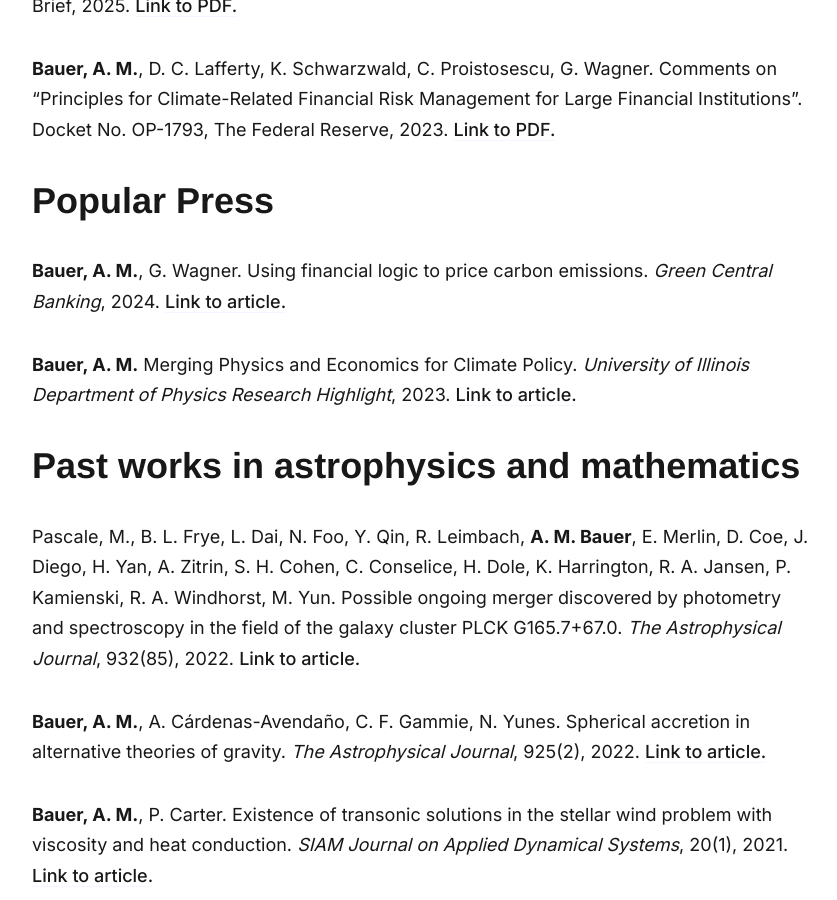
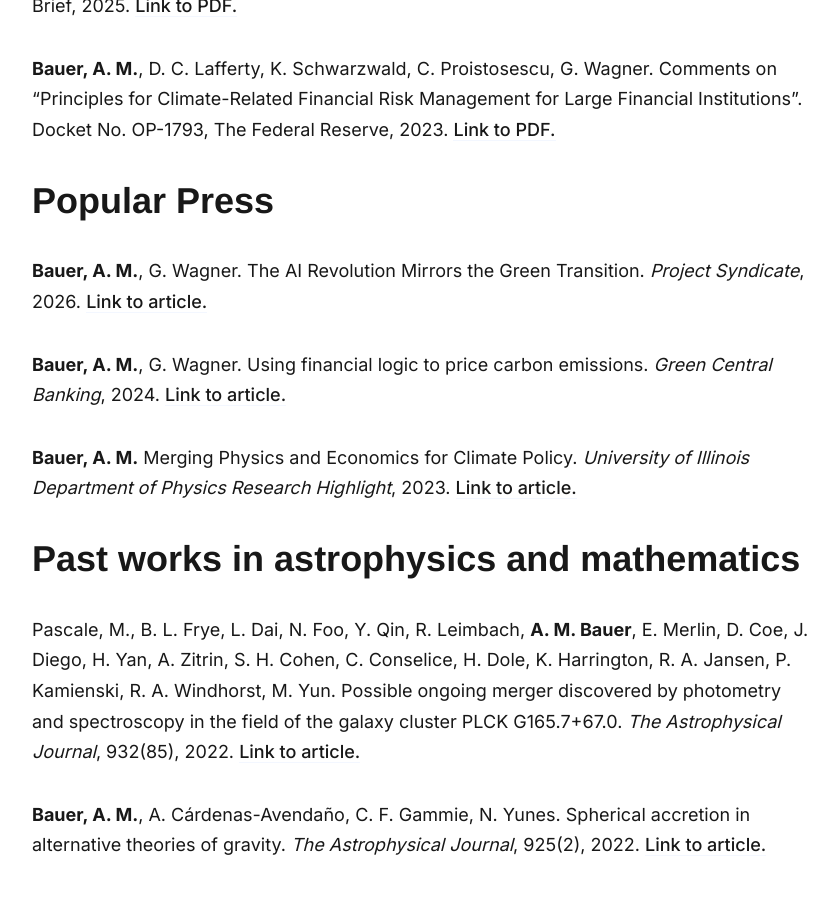
Before and after one commit to adam-bauer-34/adam-bauer-34.github.io, a Jekyll site: the page built from _pages/pubs.md, in a window 1280 px wide and 900 px high, scrolled down 1786 px. Shown: the whole window, without its empty margins (218-1055 px from the left). Built offline with Jekyll 4.4.1, drawn with Linux system fonts in a browser that asks for light colours; nearby versions of some CDN libraries; some web fonts are replaced.

Commit message:
added ps article to pubs page

```diff
--- a/_pages/pubs.md
+++ b/_pages/pubs.md
@@ -9,7 +9,6 @@ image:
 
 # Peer-reviewed research articles
 **Bauer, A. M.**, L. R. Vargas Zeppetello, C. Proistosescu. An Analytical Model for the Influence of Soil Moisture on Temperature Extremes in the Midlatitudes. *Journal of Climate*, 38(24), 2026. [Publisher's link](https://journals.ametsoc.org/view/journals/clim/38/24/JCLI-D-24-0624.1.xml). [Preprint version](https://eartharxiv.org/repository/view/5009/).
-
 
 **Bauer, A. M.**, S. Hallegatte, F. McIsaac. Optimal Allocation of Abatement Effort Under Political Constraints: The Economic Cost of Delaying Sectoral and Economy-Wide Climate Policies. *Environmental and Resource Economics*, 2026. [Publisher's link](https://link.springer.com/article/10.1007/s10640-025-01029-2). [Preprint version](/files/papers/pe/BHM-Pol-Econ-FINAL.pdf). (Previously World Bank Policy Research Working Paper No. 10971.)
 
@@ -36,6 +35,8 @@ McDonnell, A.<sup>x</sup>, **A. M. Bauer**, C. Proistosescu. To What Extent Does
 **Bauer, A. M.**, D. C. Lafferty, K. Schwarzwald, C. Proistosescu, G. Wagner. Comments on "Principles for Climate-Related Financial Risk Management for Large Financial Institutions". Docket No. OP-1793, The Federal Reserve, 2023. [Link to PDF.](/files/reports/fed/BLSPW_FedClimateRiskComment.pdf)
 
 # Popular Press
+**Bauer, A. M.**, G. Wagner. The AI Revolution Mirrors the Green Transition. *Project Syndicate*, 2026. [Link to article.](https://www.project-syndicate.org/commentary/ai-and-clean-energy-transition-similar-economics-and-policy-implications-by-adam-michael-bauer-and-gernot-wagner-2026-06)
+
 **Bauer, A. M.**, G. Wagner. Using financial logic to price carbon emissions. *Green Central Banking*, 2024. [Link to article.](https://greencentralbanking.com/2024/05/23/using-financial-logic-to-price-carbon-emissions/)
 
 **Bauer, A. M.** Merging Physics and Economics for Climate Policy. *University of Illinois Department of Physics Research Highlight*, 2023. [Link to article.](https://physics.illinois.edu/research/highlights/climatemodelling)
```
